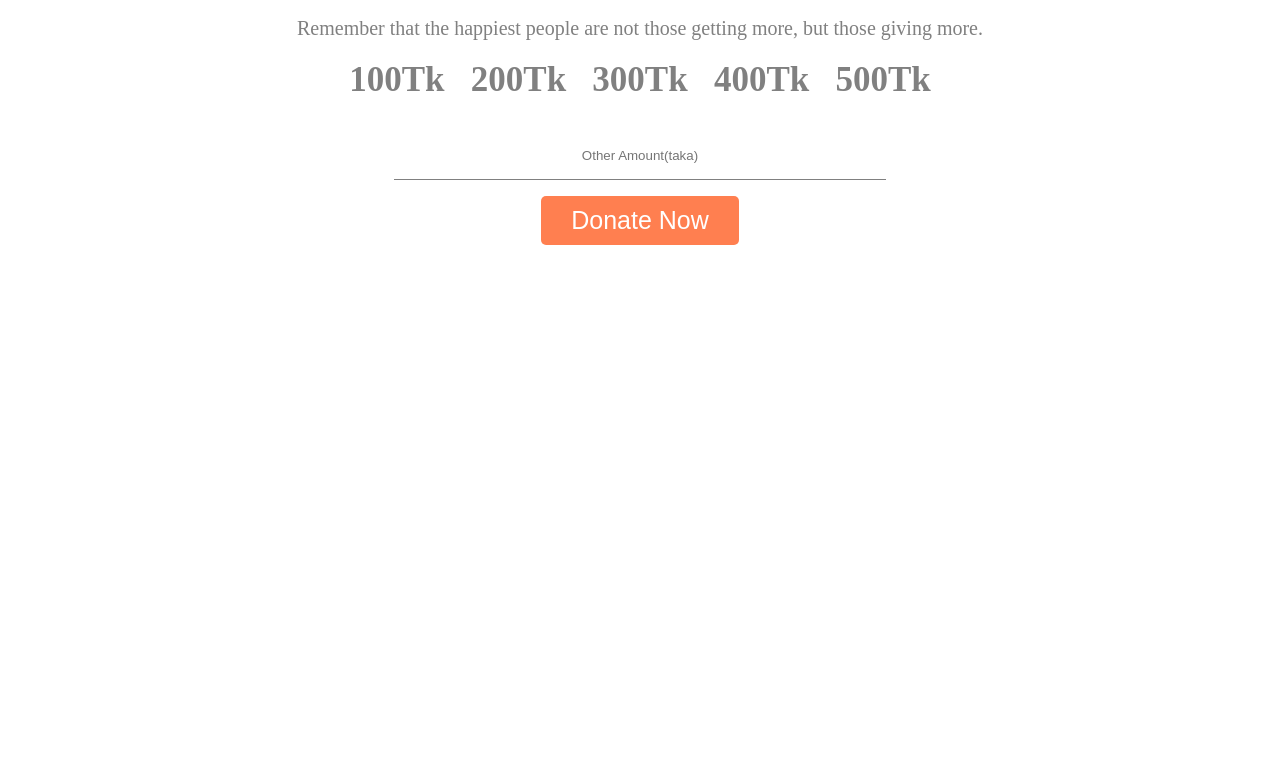
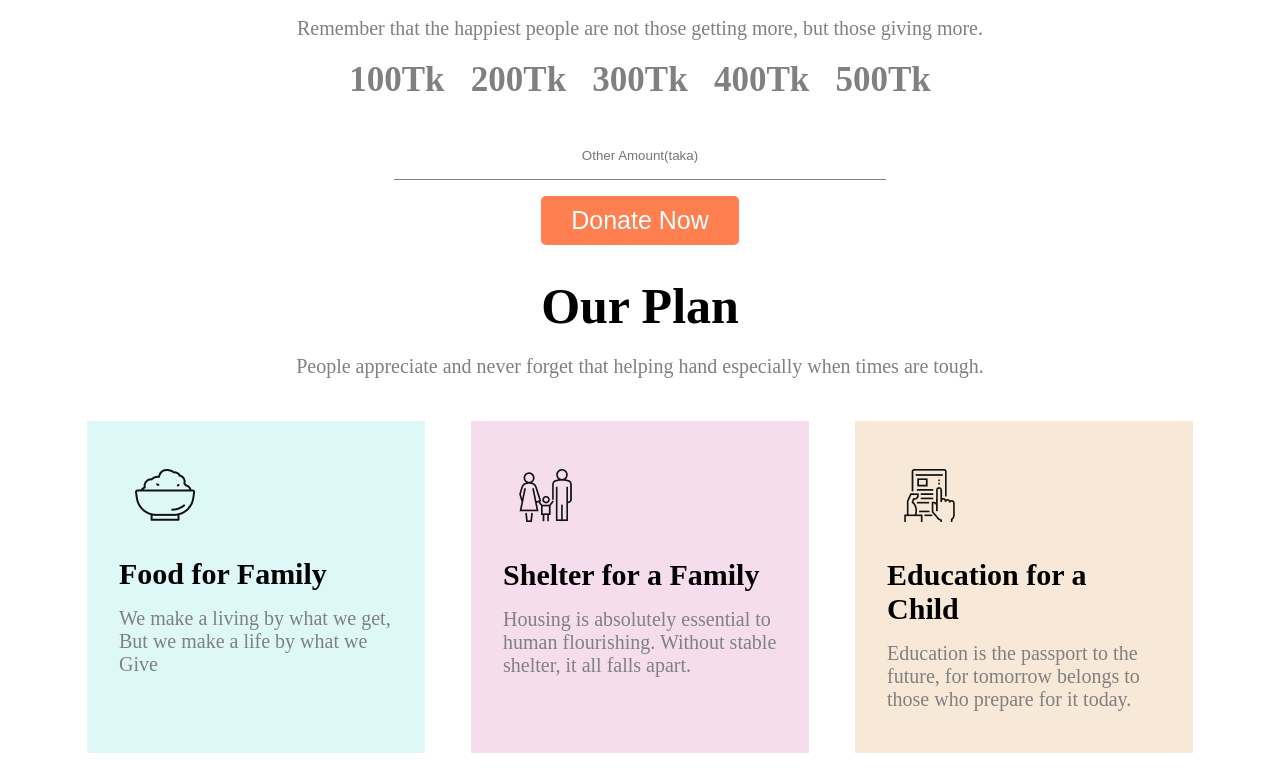
Before and after one commit to NovelChakma/Helping_Hand, a plain HTML site: page index.html in a window 1280 px wide. Shown: the part 643-1419 px from the top of the page. Before the commit the page ends 888 px from the top, so only its background shows below. Drawn offline with Linux system fonts and the light colour scheme.

Commit message:
Helping plan done

```diff
--- a/index.html
+++ b/index.html
@@ -26,6 +26,35 @@
             <input type="text" placeholder="Other Amount(taka)">
             <button class="help-button">Donate Now</button>
         </div>
+        <div class="helping-plan">
+            <div class="text">
+                <h1 class="title">Our Plan</h1>
+                <p>People appreciate and never forget that helping hand especially when times are tough.</p>
+            </div>
+            <div class="cards">
+                <div class="food">
+                    <div class="icon">
+                        <img src="icons/food.png" alt="">
+                    </div>
+                    <h3 class="plan-title">Food for Family</h3>
+                    <p class="plan">We make a living by what we get, But we make a life by what we Give</p>
+                </div>
+                <div class="shelter">
+                    <div class="icon">
+                        <img src="icons/shelter.png" alt="">
+                    </div>
+                    <h3 class="plan-title">Shelter for a Family</h3>
+                    <p class="plan">Housing is absolutely essential to human flourishing. Without stable shelter, it all falls apart.</p>
+                </div>
+                <div class="education">
+                    <div class="icon">
+                        <img src="icons/Frame-1.png" alt="">
+                    </div>
+                    <h3 class="plan-title">Education for a Child</h3>
+                    <p class="plan">Education is the passport to the future, for tomorrow belongs to those who prepare for it today.</p>
+                </div>
+            </div>
+        </div>
     </section>
 </body>
 </html>
--- a/style.css
+++ b/style.css
@@ -83,3 +83,58 @@
     color:#fff;
     margin-top: 1rem;
 }
+.text{
+    display: flex;
+    flex-direction: column;
+    justify-content: center;
+    align-items: center;
+    text-align-last: center;
+}
+.helping-plan{
+    margin-top: 1rem;
+
+}
+.text p{
+    margin-top: 1rem;
+    margin: 20px 0px;
+    font-size: 20px;
+    color: grey;
+}
+.cards{
+    display: flex;
+    flex-direction: row;
+
+}
+.icon{
+    margin: 2rem;
+}
+.plan-title{
+    margin: 1rem;
+    font-size: 30px;
+}
+.plan{
+    color: gray;
+    font-size: 20px;
+    margin: 1rem;
+}
+.food{
+    width: 30%;
+    background-color: rgb(222, 248, 248);
+    padding: 1rem;
+    height: 300px;
+    margin: 2%;
+}
+.shelter{
+    width: 30%;
+    background-color: rgb(245, 221, 237);
+    padding: 1rem;
+    height: 300px;
+    margin: 2%;
+}
+.education{
+    width: 30%;
+    background-color: rgb(248, 232, 215);
+    padding: 1rem;
+    height: 300px;
+    margin: 2%;
+}
```
Also changed, not shown: icons/Frame-1.png (added), icons/blood.svg (added), icons/bus.svg (added), icons/clothes.svg (added), icons/food.png (added), icons/icon11.svg (added), icons/icon13.svg (added), icons/icon4.svg (added), icons/icon5.svg (added), icons/icon6.svg (added), icons/icon7.svg (added), icons/icon8.svg (added), icons/icon9.svg (added), icons/medicine.svg (added), 1 more files.
